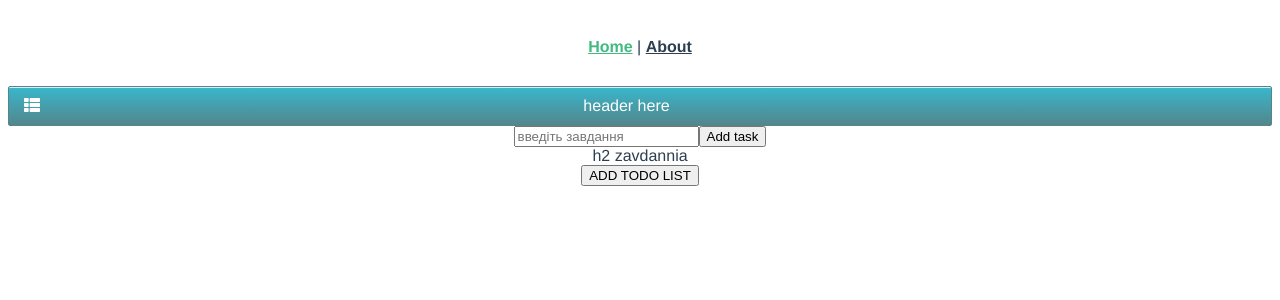
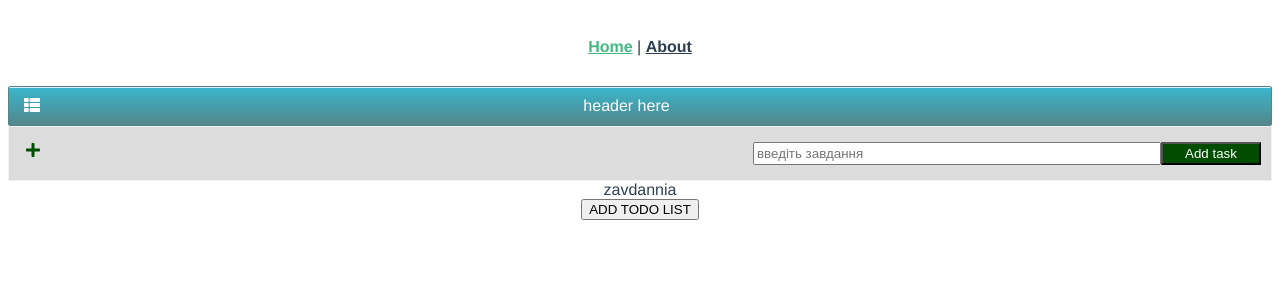
Before and after one commit to RomanBoichuk/Test--Task-2021, a Vue app: page / in a window 1280 px wide. Both pictures are taken after a click on the button "ADD TODO LIST". Shown: the top 300 px of the page. Built offline with nearby package versions, Linux system fonts and the light colour scheme.

Commit message:
stylization TaskForm

```diff
--- a/src/components/Task.vue
+++ b/src/components/Task.vue
@@ -1,5 +1,5 @@
 <template>
   <div class="task">
-    h2 zavdannia
+    zavdannia
   </div>
 </template>
--- a/src/components/TaskForm.vue
+++ b/src/components/TaskForm.vue
@@ -1,8 +1,10 @@
 <template>
-  <div class="task--form">
-    <div class="form-plus"></div>
-    <input type="text" placeholder="введіть завдання">
-    <button @click.prevent="addTask">{{ buttonText }}</button>
+  <div class="task-form">
+    <div class="form-plus">
+      <font-awesome-icon  icon="plus"/>
+    </div>
+    <input class=form-input type="text" placeholder="введіть завдання">
+    <button class=form-button @click.prevent="addTask">{{ buttonText }}</button>
   </div>
 </template>
 
@@ -15,3 +17,30 @@ export default {
   }
 }
 </script>
+
+<style lang="sass" scoped>
+$grey: #dcdcdc
+$lightgrey: #f2f2f2
+$green: #004d00
+.task-form
+  border: 1px solid $lightgrey
+  background: $grey
+  color: #fff
+  display: flex
+  padding: 15px 10px
+  justify-content: space-between
+.form-plus
+  color: $green
+  margin-left: 7px
+  padding: 0 0 5px 0
+.form-input
+  width: 400px
+  margin-left: auto
+  margin-right: 0px
+.form-button
+  width: 100px
+  background: $green
+  color: #fff
+  margin-left: 0px
+  margin-right: 0
+</style>
--- a/src/main.js
+++ b/src/main.js
@@ -4,12 +4,18 @@ import './registerServiceWorker'
 import router from './router'
 import store from './store'
 import { library } from '@fortawesome/fontawesome-svg-core'
-import { faTrashAlt, faPencilAlt, faThList } from '@fortawesome/free-solid-svg-icons'
+import {
+  faTrashAlt,
+  faPencilAlt,
+  faThList,
+  faPlus
+} from '@fortawesome/free-solid-svg-icons'
 import { FontAwesomeIcon } from '@fortawesome/vue-fontawesome'
 
 library.add(faTrashAlt)
 library.add(faPencilAlt)
 library.add(faThList)
+library.add(faPlus)
 
 Vue.component('font-awesome-icon', FontAwesomeIcon)
 
--- a/src/views/Home.vue
+++ b/src/views/Home.vue
@@ -1,6 +1,6 @@
 <template>
   <div>
-    <ListsTask />
+    <ListsOfTask />
     <AddListButton :text= "AddTODOlist" />
   </div>
 </template>
@@ -9,14 +9,14 @@
 // @ is an alias to /src
 
 import AddListButton from '@/components/AddListButton.vue'
-import ListsTask from '@/components/ListsTask.vue'
+import ListsOfTask from '@/components/ListsOfTask.vue'
 import { mapState } from 'vuex'
 
 export default {
   name: 'Home',
   components: {
     AddListButton,
-    ListsTask
+    ListsOfTask
   },
   data () {
     return {
```
Also changed, not shown: src/components/ListsOfTask.vue (renamed from src/components/ListsTask.vue).
